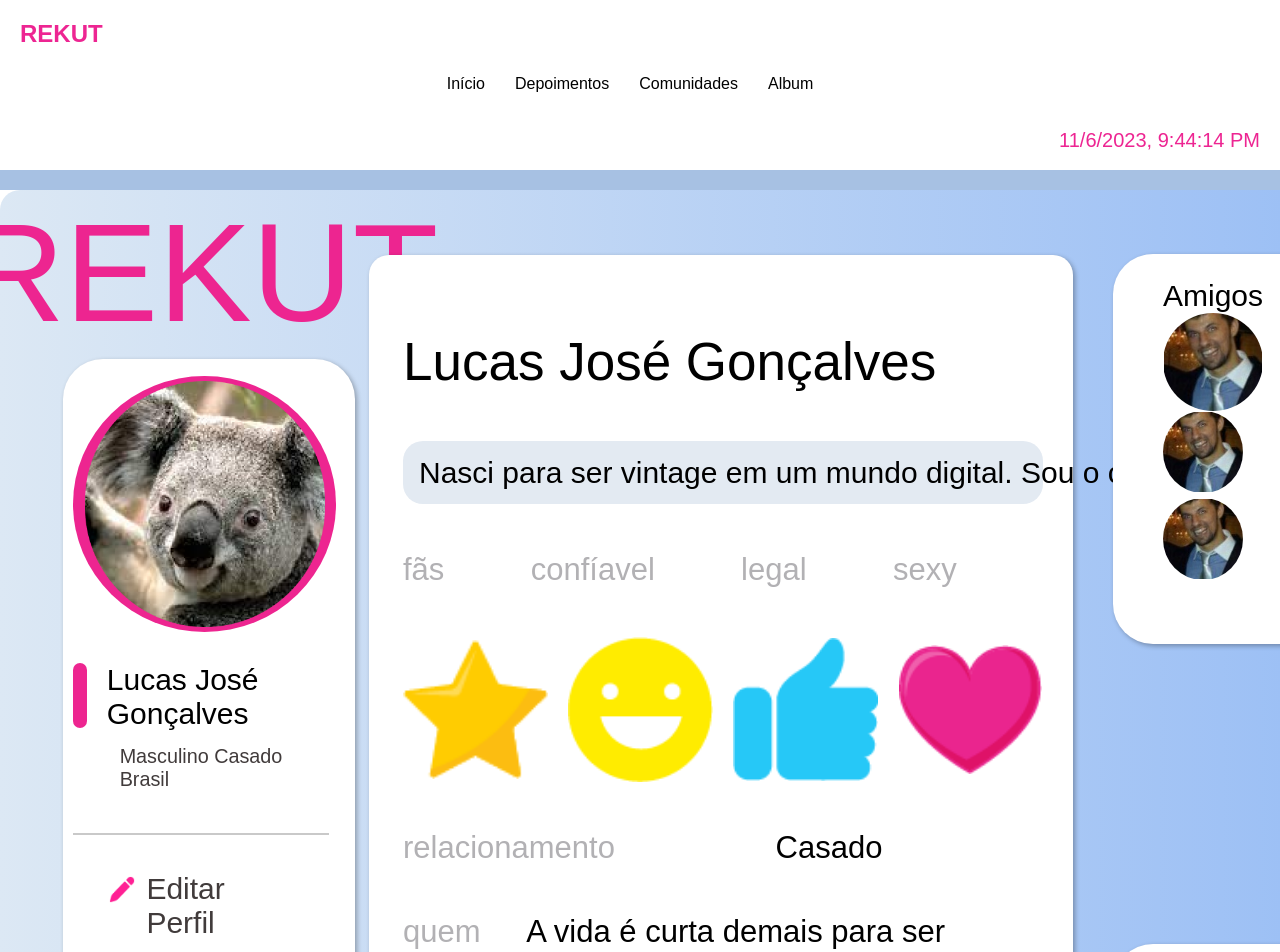
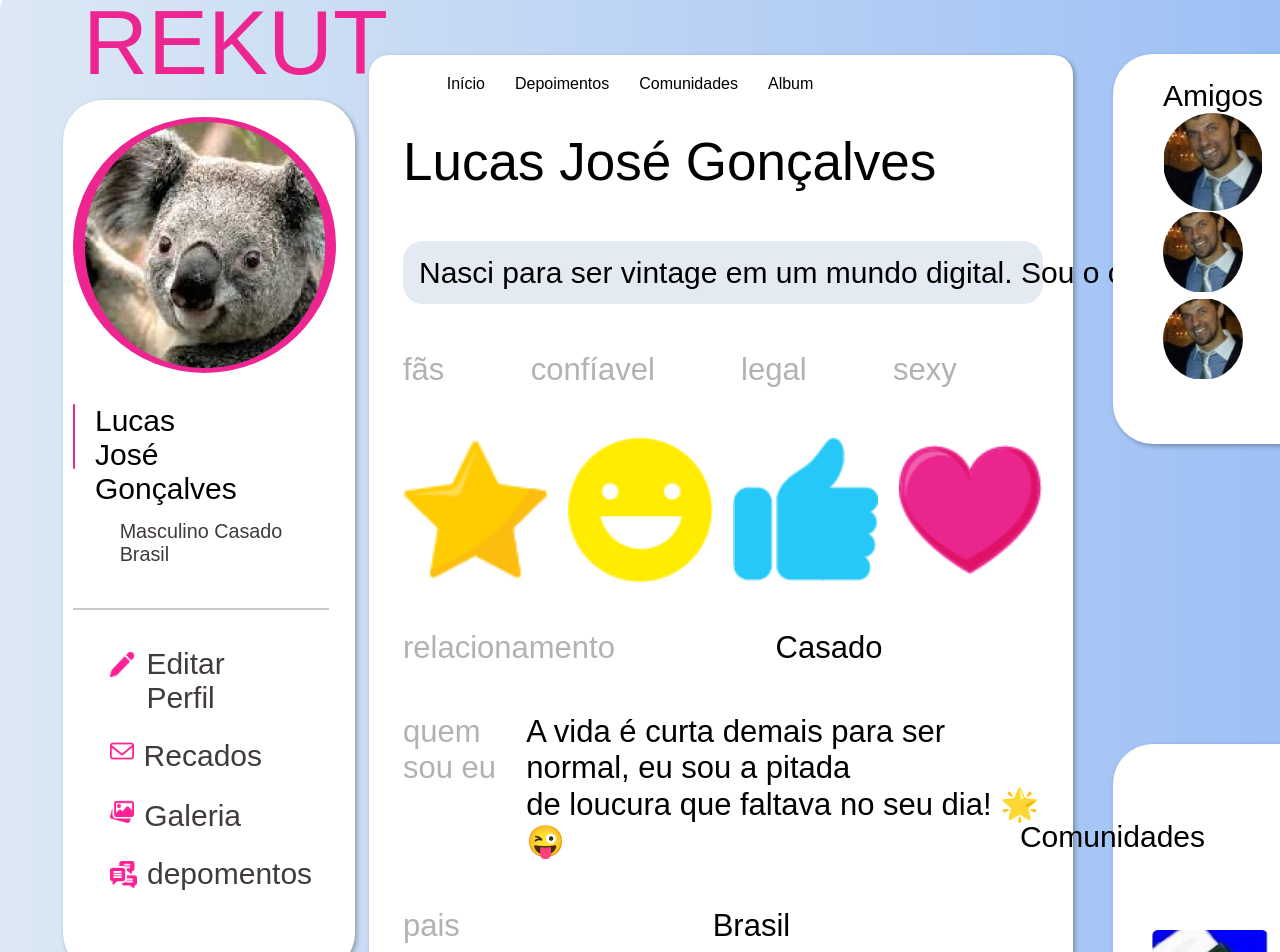
Before and after one commit to juliafclima/trabalho-react-grupo2, a React (Vite) app in the folder trabalho-react-g2/: page / in a window 1280 px wide. Shown: the top 952 px of the page. Built offline with nearby package versions, Linux system fonts and the light colour scheme.

Commit message:
Feat: implementando footer no perfil

```diff
--- a/trabalho-react-g2/src/pages/Perfil/index.jsx
+++ b/trabalho-react-g2/src/pages/Perfil/index.jsx
@@ -2,6 +2,7 @@ import React from 'react';
 import './style.css';
 /* import imgPerfil from '../../assets/image.png'; */
 import Header from '../../components/Header';
+import Footer from '../../components/Footer';
 
 const Perfil = () => {
 
@@ -16,7 +17,10 @@ const Perfil = () => {
                         <div class="coluas-esquerda"> {/*div's da esquerda */}
                             <div class="div-orientacao-esquerda">
 
-                                <div class="logo">REKUT</div> {/*logo */}
+                                <a href="https://www.rekut.com" style={{ textDecoration: 'none' }}>
+                                    <div className="logo">REKUT</div>{/*logo */}
+                                </a>
+
 
                                 <div class="bio">{/*bio */}
                                     <div class="borda-rosa">
@@ -28,7 +32,8 @@ const Perfil = () => {
                                     </div>
                                     <div class="div-nome-perfil">
                                         <div class="barra-rosa"></div>
-                                        <div class="nome-bio">Lucas José Gonçalves</div>
+                                        <a href="https://www.rekut.com" style={{ textDecoration: 'none' }}>
+                                        <div class="nome-bio">Lucas José Gonçalves</div></a>
                                     </div>
                                     <div class="letrinhas-cinzas">
                                         Masculino Casado
@@ -42,7 +47,9 @@ const Perfil = () => {
                                             srcset="src\assets\img\perfil\lapis.png"
                                             class="lapis"
                                         />
+                                        <a href="https://www.rekut.com" style={{ textDecoration: 'none' }}>
                                         <div class="editar-perfil">Editar Perfil</div>
+                                    </a>
                                     </div>
                                     <div class="div-do-recado">
                                         <img
@@ -50,7 +57,9 @@ const Perfil = () => {
                                             srcset="src\assets\img\perfil\correspondencia.png"
                                             class="recado"
                                         />
+                                        <a href="https://www.rekut.com" style={{ textDecoration: 'none' }}>
                                         <div class="recados">Recados</div>
+                                        </a>
                                     </div>
                                     <div class="div-da-galeria">
                                         <img
@@ -58,7 +67,9 @@ const Perfil = () => {
                                             srcset="src\assets\img\perfil\galeria-de-imagens.png"
                                             class="galery"
                                         />
+                                        <a href="https://www.rekut.com" style={{ textDecoration: 'none' }}>
                                         <div class="galeria">Galeria</div>
+                                        </a>
                                     </div>
                                     <div class="div-depoimento">
                                         <img
@@ -66,7 +77,9 @@ const Perfil = () => {
                                             srcset="src\assets\img\perfil\depoimentos.png"
                                             class="dep"
                                         />
+                                        <a href="https://www.rekut.com" style={{ textDecoration: 'none' }}>
                                         <div class="galeria">depomentos</div>
+                                        </a>
                                     </div>
                                 </div>
                             </div>
@@ -166,7 +179,9 @@ const Perfil = () => {
                                             </div>
                                             <div class="column-4">
                                                 <div class="div-55">
+                                                <a href="https://www.rekut.com" style={{ textDecoration: 'none' }}>
                                                     <div class="div-56">Carluxo</div>
+                                                    </a>
                                                     <div class="div-57">TENDEU TENDEU!!</div>
                                                     <div class="div-58">03/11/2008 - 18:13</div>
                                                 </div>
@@ -204,7 +219,9 @@ const Perfil = () => {
                                             </div>
                                             <div class="column-8">
                                                 <div class="div-65">
+                                                <a href="https://www.rekut.com" style={{ textDecoration: 'none' }}>
                                                     <div class="div-66">ver todas</div>
+                                                    </a>
                                                     <img
                                                         loading="lazy"
                                                         srcset="src\assets\img\perfil\amigo4.jpeg"
@@ -274,7 +291,9 @@ const Perfil = () => {
                                             </div>
                                             <div class="column-14">
                                                 <div class="div-77">
+                                                <a href="https://www.rekut.com" style={{ textDecoration: 'none' }}>
                                                     <div class="div-78">ver todas</div>
+                                                    </a>
                                                     <img
                                                         loading="lazy"
                                                         srcset="src\assets\img\perfil\comun2.png"
@@ -341,6 +360,7 @@ const Perfil = () => {
                     </div>
                 </div >
             </div >
+            <Footer />
         </>
     );
 };
--- a/trabalho-react-g2/src/pages/Perfil/style.css
+++ b/trabalho-react-g2/src/pages/Perfil/style.css
@@ -7,6 +7,7 @@
 }
 
 .fundo-azul {
+    margin-top: -200px;
     border-radius: 20px;
     background-color: #cce0f4;
     align-self: stretch;
@@ -70,8 +71,9 @@
     color: #ed2590;
     align-self: center;
     white-space: nowrap;
+    margin-left: 10px;
     margin-top: -70px;
-    font: 400 140px Hello Angel, sans-serif;
+    font: 400 90px Hello Angel, sans-serif;
 }
 
 @media (max-width: 991px) {
@@ -144,15 +146,16 @@
     height: 63px;
     flex-direction: column;
     flex-grow: 1;
+    flex-basis:0%;
+}
+
+.nome-bio {
+    color: #000;
+    align-self: center;
+    flex-grow: 1;
     flex-basis: auto;
-}
-
-.nome-bio {
-    color: #000;
-    align-self: center;
-    flex-grow: 1;
-    flex-basis: auto;
-    margin: auto 0;
+    margin-right: 130px;
+
     font: 400 30px Adamina, sans-serif;
 }
 
@@ -1005,6 +1008,7 @@
 }
 
 .div-56 {
+    margin-right: 280px;
     align-self: stretch;
     color: #000;
     font: 400 53px Arial, sans-serif;
@@ -1480,6 +1484,7 @@
 }
 
 .div-75 {
+    transform: translate(-9vh, -3vh);
     color: #000;
     align-self: end;
     font: 400 30px Arial, sans-serif;
@@ -1535,6 +1540,8 @@
     flex-direction: column;
 }
 
+
+
 @media (max-width: 991px) {
     .div-77 {
         margin-top: 40px;
@@ -1542,6 +1549,7 @@
 }
 
 .div-78 {
+    transform: translate(10vh,-3vh);
     color: #ed2590;
     align-self: end;
     margin-right: 18px;
```
